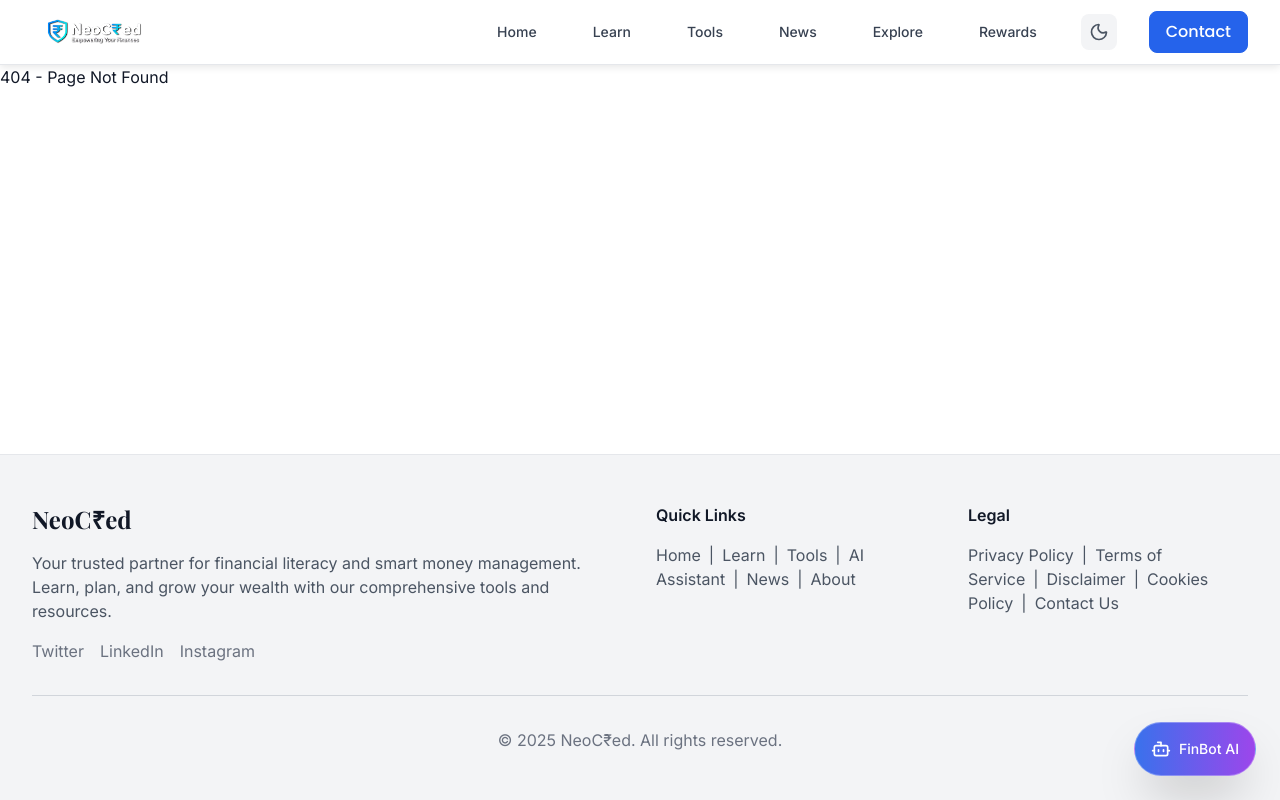
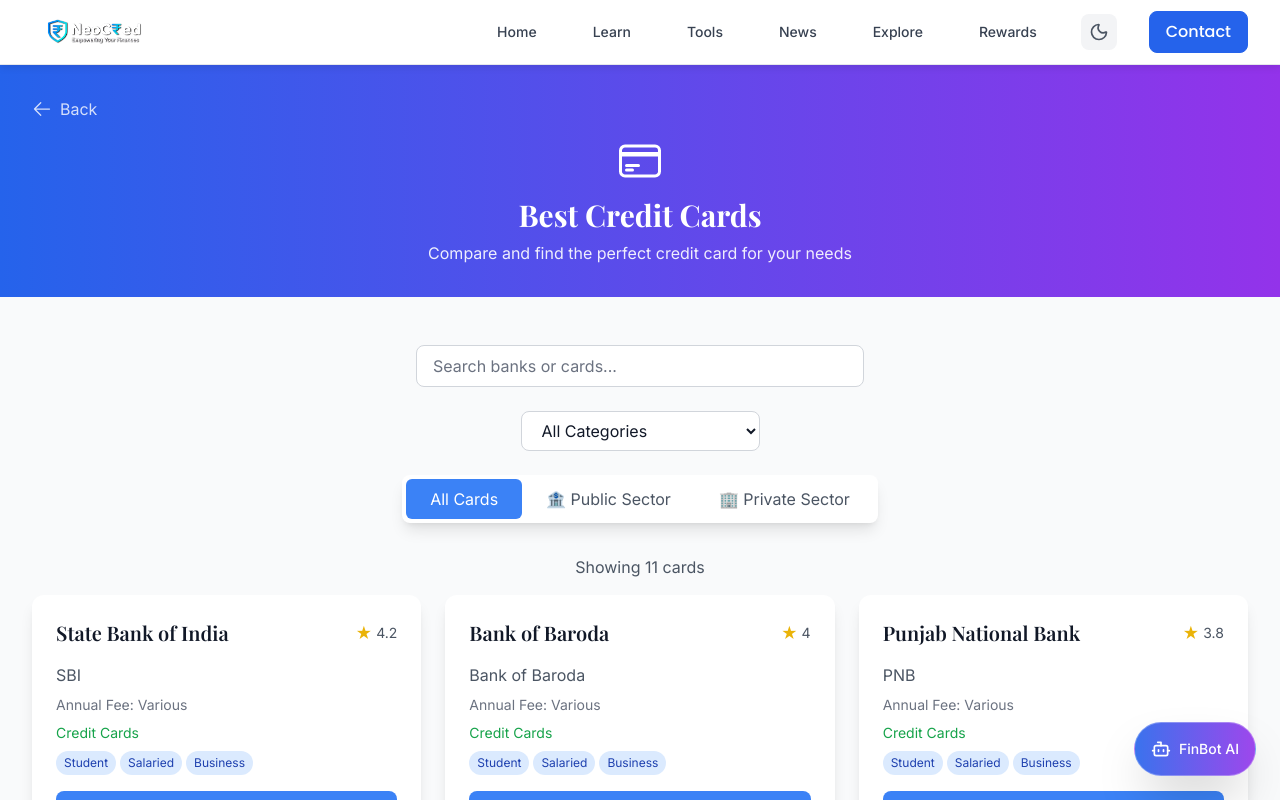
Before and after one commit to Rakesh-dev369/Neocred.in, a React (Vite) app in the folder frontend/: page /credit-cards in a window 1280 px wide. Shown: the top 800 px of the page. Built offline with nearby package versions, Linux system fonts and the light colour scheme.

Commit message:
restore-credit-cards-routes-issue-is-deployment-cache

```diff
--- a/frontend/src/App.jsx
+++ b/frontend/src/App.jsx
@@ -52,8 +52,8 @@
           <Route path="/contact" element={<MainLayout><Contact /></MainLayout>} />
           <Route path="/news" element={<MainLayout><News /></MainLayout>} />
           <Route path="/explore" element={<MainLayout><Explore /></MainLayout>} />
-          {/* <Route path="/credit-cards" element={<MainLayout><CreditCards /></MainLayout>} />
-          <Route path="/credit-cards/sbi" element={<MainLayout><SBICreditCards /></MainLayout>} /> */}
+          <Route path="/credit-cards" element={<MainLayout><CreditCards /></MainLayout>} />
+          <Route path="/credit-cards/sbi" element={<MainLayout><SBICreditCards /></MainLayout>} />
           <Route path="/insurance-platforms" element={<MainLayout><InsurancePlatforms /></MainLayout>} />
           <Route path="/personal-loans" element={<MainLayout><PersonalLoans /></MainLayout>} />
           <Route path="/government-schemes" element={<MainLayout><GovernmentSchemes /></MainLayout>} />
```
